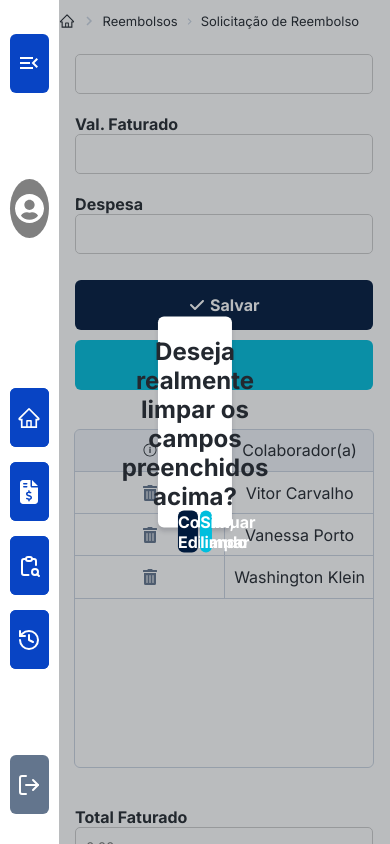
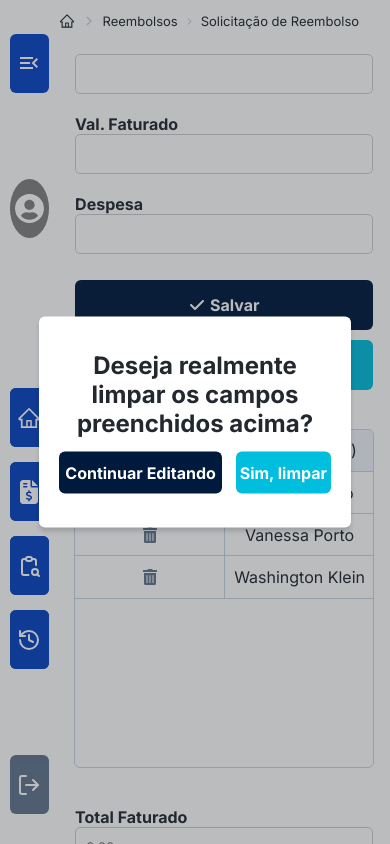
Before and after one commit to lucasgomesdacruz/sispar, a React (Vite) app: page /reembolso in a window 390 px wide. Both pictures are taken after a click on the button 224 px from the left and 365 px from the top of the page. Shown: the top 844 px of the page. Built offline with nearby package versions, Linux system fonts and the light colour scheme.

Commit message:
style: melhora responsividade de modal

```diff
--- a/src/pages/reembolso/_components/modal/Modal.module.scss
+++ b/src/pages/reembolso/_components/modal/Modal.module.scss
@@ -64,3 +64,73 @@
         }
     }
 }
+
+@media (max-width: 767px) {
+
+.modalBackround {
+    display: flex;
+    background-color: #23282f4f;
+    height: 100vh;
+    width: 100vw;
+    position: fixed;
+    top: 50%;
+    left: 50%;
+    transform: translate(-50%, -50%);
+    z-index: 1001;
+
+    .modalCancel {
+        display: flex;
+        justify-content: space-evenly;
+        align-items: center;
+        flex-direction: column;
+        position: fixed;
+        top: 50%;
+        left: 50%;
+        transform: translate(-50%, -50%);
+        width: 80vw;
+        height: 25vh;
+        box-shadow: 0 4px 4px 0 #0A0F1E29;
+        background-color: #FFFFFF;
+        padding: 1.25rem;
+        border-radius: 6px;
+
+        h3 {
+            font-size: 1.5rem;
+            font-weight: 700;
+            color: #23282F;
+            text-align: center;
+        }
+
+        div {
+            display: flex;
+            justify-content: space-between;
+            width: 100%;
+
+            .edit {
+                background-color: #001A3D;
+                width: 60%;
+                height: 5vh;
+                border: none;
+                border-radius: 6px;
+                color: white;
+                cursor: pointer;
+                font-weight: 700;
+                font-size: 1rem;
+            }
+
+            .clean {
+                background-color: #00BEDD;
+                width: 35%;
+                height: 5vh;
+                border: none;
+                border-radius: 6px;
+                color: white;
+                cursor: pointer;
+                font-weight: 700;
+                font-size: 1rem;
+            }
+        }
+    }
+}
+
+}
```
